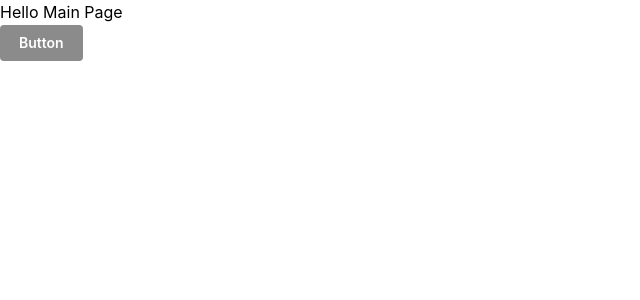
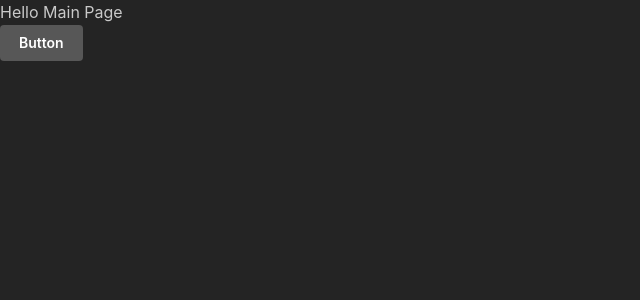
Before and after one commit to monicaalyssa/nextjs-portfolio, a Next.js app: page / in a window 1280 px wide. Shown: the top 300 px of the page, without its empty margins (0-640 px from the left). Built offline with nearby package versions, Linux system fonts and the light colour scheme.

Commit message:
Update color scheme to dark mode

```diff
--- a/src/app/layout.tsx
+++ b/src/app/layout.tsx
@@ -21,7 +21,7 @@ const theme = createTheme({
     colorScheme,
   },
   primaryColor: "colorScheme",
-  primaryShade: 5,
+  primaryShade: 9,
 });
 
 export const metadata: Metadata = {
@@ -37,10 +37,10 @@ export default function RootLayout({
   return (
     <html lang="en" {...mantineHtmlProps}>
       <head>
-        <ColorSchemeScript />
+        <ColorSchemeScript defaultColorScheme="dark"/>
       </head>
       <body>
-        <MantineProvider theme={theme}>
+        <MantineProvider defaultColorScheme="dark" theme={theme}>
           {children}
         </MantineProvider>
       </body>
```
